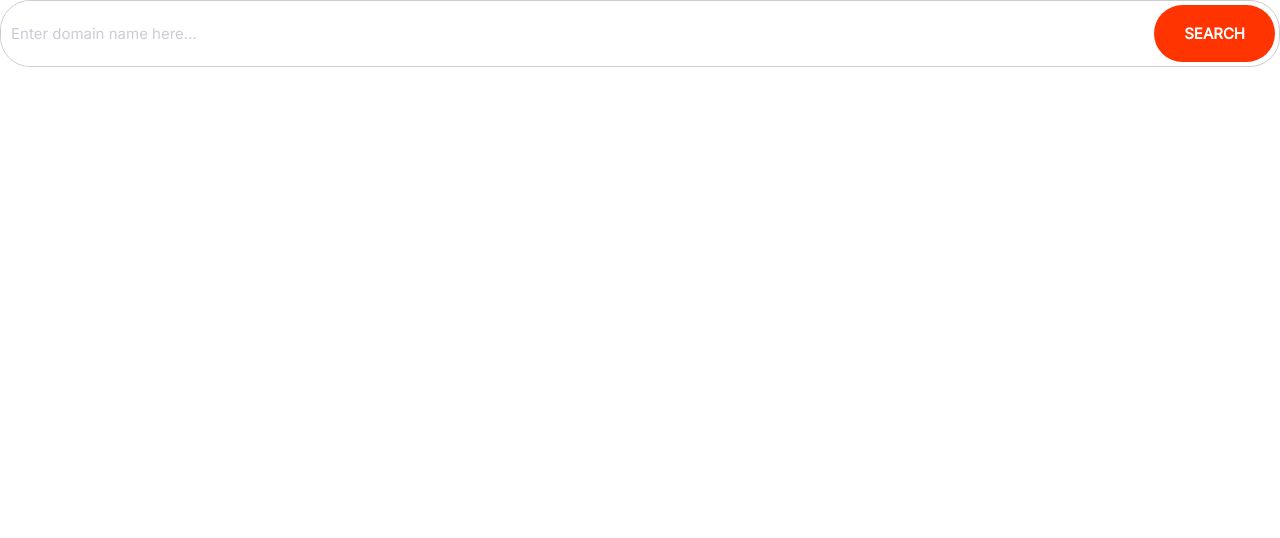
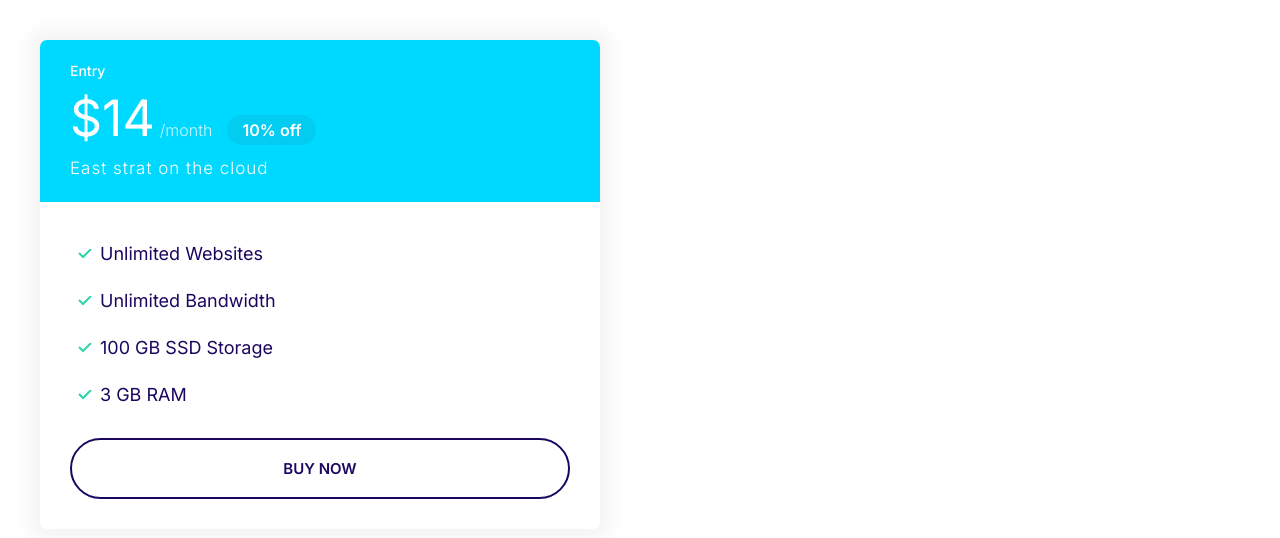
Before and after one commit to SaBA26-void/saba_moshify, a plain HTML site: page index.html in a window 1280 px wide. Drawn offline with Linux system fonts and the light colour scheme.

Commit message:
Build the Plans component.

```diff
--- a/CSS/styles.css
+++ b/CSS/styles.css
@@ -117,6 +117,7 @@ a {
 
 .badge--small {
   font-size: 1.6rem;
+  padding: 0.5rem 1.5rem;
 }
 
 @media screen and (min-windth: 1024px) {
@@ -278,3 +279,78 @@ a {
     font-size: 1.5rem;
   }
 }
+
+/* Cards */
+
+.card {
+  border-radius: 7px;
+  box-shadow: 0 0 20px 10px #f3f3f3;
+  overflow: hidden;
+}
+
+.card__header,
+.card__body {
+  padding: 2rem 3rem;
+}
+
+.card--primary .card__header {
+  background: var(--color-primary);
+  color: #fff;
+}
+
+.card--secondary .card__header {
+  background: var(--clor-secondary);
+  color: #fff;
+}
+
+.card--secondary .badge--secondary {
+  background: #02cdf1;
+}
+
+/* plans */
+.plan__name {
+  color: #fff;
+  margin: 0;
+  font-weight: 500;
+  font-size: 2.4rem;
+}
+
+.plan__price {
+  font-size: 6rem;
+}
+
+.plan__billing-cycle {
+  font-size: 2.4rem;
+  font-weight: 300;
+  opacity: 0.8;
+  margin-right: 1rem;
+}
+
+.plan__description {
+  font-size: 2rem;
+  font-weight: 300;
+  letter-spacing: 1px;
+  display: block;
+}
+
+.plan .list__item {
+  margin-bottom: 2rem;
+}
+
+@media screen and (min-width: 1024px) {
+  .plan__name {
+    font-size: 1.4rem;
+  }
+
+  .plan__price {
+    font-size: 5rem;
+  }
+
+  .plan__billing-cycle {
+    font-size: 1.6rem;
+  }
+
+  .plan__description {
+    font-size: 1.7rem;
+  }
+}
--- a/index.html
+++ b/index.html
@@ -7,20 +7,34 @@
     <link rel="preconnect" href="https://fonts.googleapis.com" />
     <link rel="preconnect" href="https://fonts.gstatic.com" crossorigin />
     <link
-      href="https://fonts.googleapis.com/css2?family=Inter:ital,opsz@0,14..32;1,14..32&display=swap"
+      href="https://fonts.googleapis.com/css2?family=Inter:ital,opsz,wght@0,14..32,100..900;1,14..32,100..900&display=swap"
       rel="stylesheet"
     />
     <link rel="stylesheet" href="css/normalize.css" />
     <link rel="stylesheet" href="css/styles.css" />
   </head>
   <body>
-    <div class="input-group">
-      <input
-        type="text"
-        class="input"
-        placeholder="Enter domain name here..."
-      />
-      <button class="btn btn--accent">Search</button>
+    <div style="width: 50%; padding: 4rem">
+      <div class="plan">
+        <div class="card card--secondary">
+          <header class="card__header">
+            <h3 class="plan__name">Entry</h3>
+            <span class="plan__price">$14</span>
+            <span class="plan__billing-cycle">/month</span>
+            <span class="badge badge--secondary badge--small">10% off</span>
+            <span class="plan__description">East strat on the cloud</span>
+          </header>
+          <div class="card__body">
+            <ul class="list list--tick">
+              <li class="list__item">Unlimited Websites</li>
+              <li class="list__item">Unlimited Bandwidth</li>
+              <li class="list__item">100 GB SSD Storage</li>
+              <li class="list__item">3 GB RAM</li>
+            </ul>
+            <button class="btn btn--outline btn--block">Buy now</button>
+          </div>
+        </div>
+      </div>
     </div>
   </body>
 </html>
```
Also changed, not shown: components/Plans.html (added, +20 -0 lines), components/card.html (added, +8 -0 lines).
